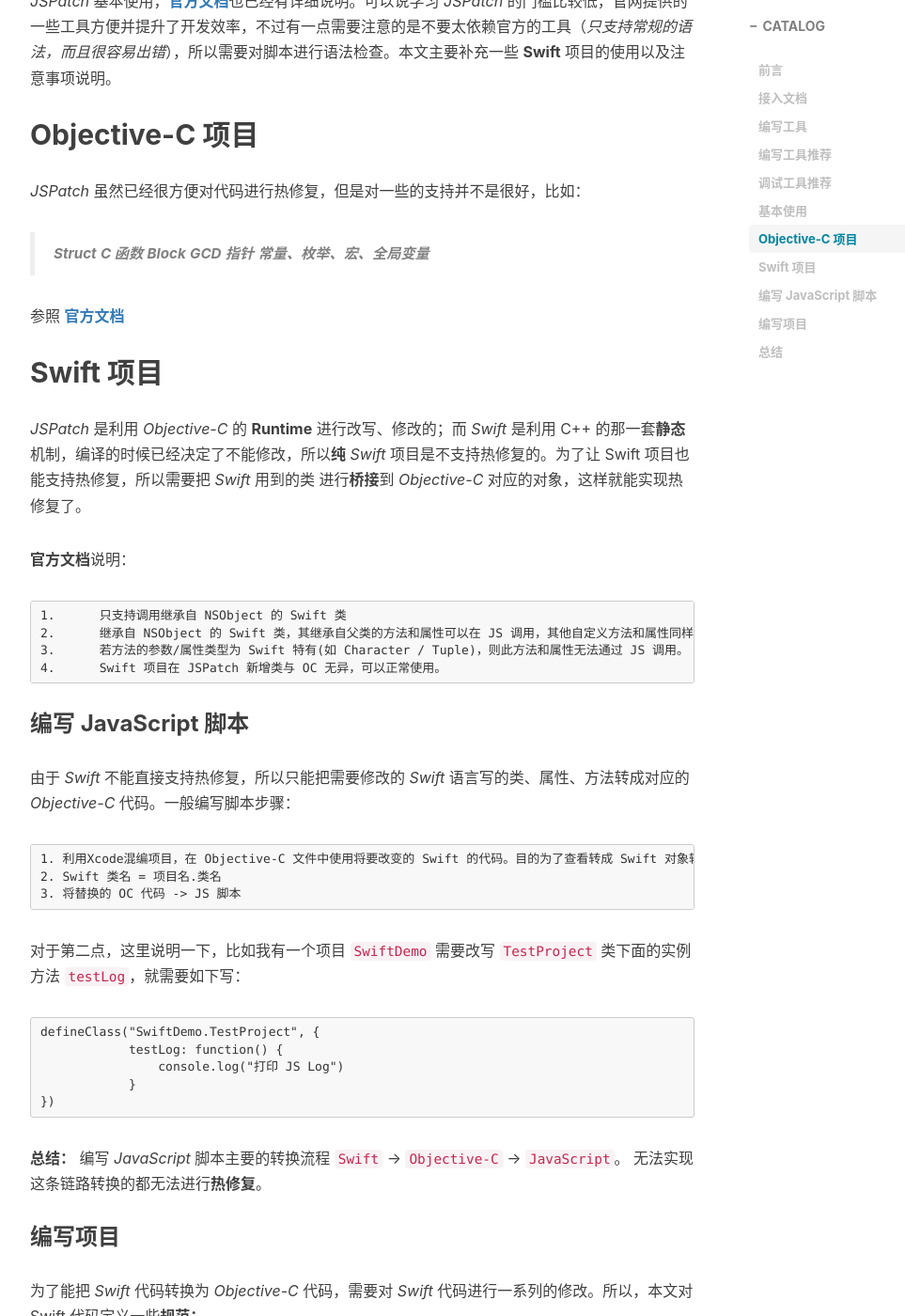
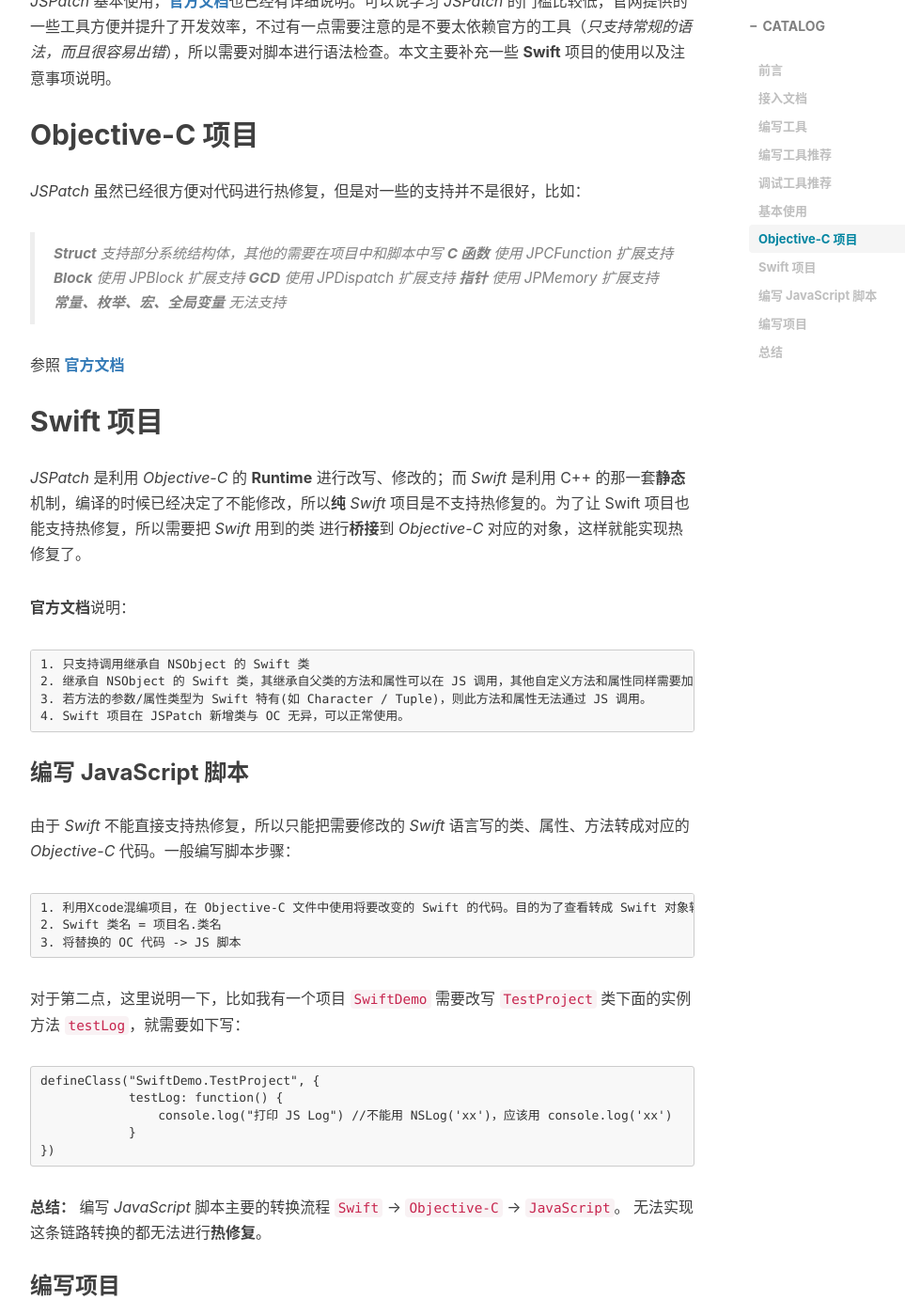
Before and after one commit to Anyeler/anyeler.github.io, a Jekyll site: the page built from _posts/2018-07-03-初探JSPatch.md, in a window 1280 px wide and 1400 px high, scrolled down 3258 px. Shown: the whole window at 94% size, without its empty margins (233-1196 px from the left). Built offline with Jekyll 4.4.1, drawn with Linux system fonts in a browser that asks for light colours; nearby versions of some CDN libraries; comment, search, counter and statistics services are not loaded; some of the changed text lies outside the part shown.

Commit message:
修改文章

````diff
--- a/_posts/2018-07-03-初探JSPatch.md
+++ b/_posts/2018-07-03-初探JSPatch.md
@@ -139,12 +139,12 @@
 
 ## Objective-C 项目
 *JSPatch* 虽然已经很方便对代码进行热修复，但是对一些的支持并不是很好，比如：
-> **Struct**
-> **C 函数**
-> **Block**
-> **GCD**
-> **指针**
-> **常量、枚举、宏、全局变量**
+> **Struct**                        支持部分系统结构体，其他的需要在项目中和脚本中写
+> **C 函数**                      使用 JPCFunction 扩展支持
+> **Block**                         使用 JPBlock 扩展支持
+> **GCD**                           使用 JPDispatch 扩展支持
+> **指针**                            使用 JPMemory 扩展支持
+> **常量、枚举、宏、全局变量**          无法支持
 
 参照 [**官方文档**](https://github.com/bang590/JSPatch/wiki/JSPatch-基础用法#3-defineclass)
 
@@ -153,10 +153,10 @@
 
 **官方文档**说明：
 ```
-1.	只支持调用继承自 NSObject 的 Swift 类
-2.	继承自 NSObject 的 Swift 类，其继承自父类的方法和属性可以在 JS 调用，其他自定义方法和属性同样需要加 @objc 和 dynamic 关键字才行。
-3.	若方法的参数/属性类型为 Swift 特有(如 Character / Tuple)，则此方法和属性无法通过 JS 调用。
-4.	Swift 项目在 JSPatch 新增类与 OC 无异，可以正常使用。
+1. 只支持调用继承自 NSObject 的 Swift 类
+2. 继承自 NSObject 的 Swift 类，其继承自父类的方法和属性可以在 JS 调用，其他自定义方法和属性同样需要加 @objc 和 dynamic 关键字才行。
+3. 若方法的参数/属性类型为 Swift 特有(如 Character / Tuple)，则此方法和属性无法通过 JS 调用。
+4. Swift 项目在 JSPatch 新增类与 OC 无异，可以正常使用。
 ```
 
 ### 编写 JavaScript 脚本
@@ -172,7 +172,7 @@
 ```javaScript
 defineClass("SwiftDemo.TestProject", {
             testLog: function() {
-                console.log("打印 JS Log")
+                console.log("打印 JS Log") //不能用 NSLog('xx')，应该用 console.log('xx')
             }
 })
 ```
@@ -241,11 +241,17 @@
 
 - **元组**类型不能使用。
 
-- 需要在 *JavaScript* 调用或者修改的**方法**都必须具有**动态**属性。
+- 需要在 *JavaScript* 调用或者修改的**方法**都必须具有**动态**属性，而且方法所用到的**参数**以及返回的对象都必须具有**动态**属性。
+
+- 调用 **C 函数** 函数很麻烦需要做绑定操作，所以尽量少用，而且不能保证所有的 *C 函数* 都能绑定调用。尤其是**内联函数**。
 
 - **常量、枚举、宏、全局变量**不要使用，因为 *JavaScript* 没办法获取。
 
-- **指针**尽量不要使用，对于 *Swift* 和 *JavaScript* 语言来说，指针使用麻烦，容易出错。
+- **指针**尽量不要使用，对于 *Swift* 和 *JavaScript* 语言来说，指针使用麻烦，容易出错。指针使用方法请看[**JPMemory使用文档**](https://github.com/bang590/JSPatch/wiki/JPMemory-使用文档)
+
+- 方法里的代码尽量不能太多，尽量不要超过 30 行。对**臃肿**代码，尤其是逻辑比较重要的代码进行方法拆分。
+
+- 项目中对于**公用工具类**最好具备动态属性，而且如果是纯 *Swift* 写的就尽量中间封装动态中间类。
 
 # 总结
 热修复只是用来线上紧急的 **BugFix**，没必要用来做其他功能开发不必要的操作。对于 *Swift* 项目，还是平常注意一下代码编写逻辑，毕竟热修复针对的是 *Objective-C* 项目。
````
